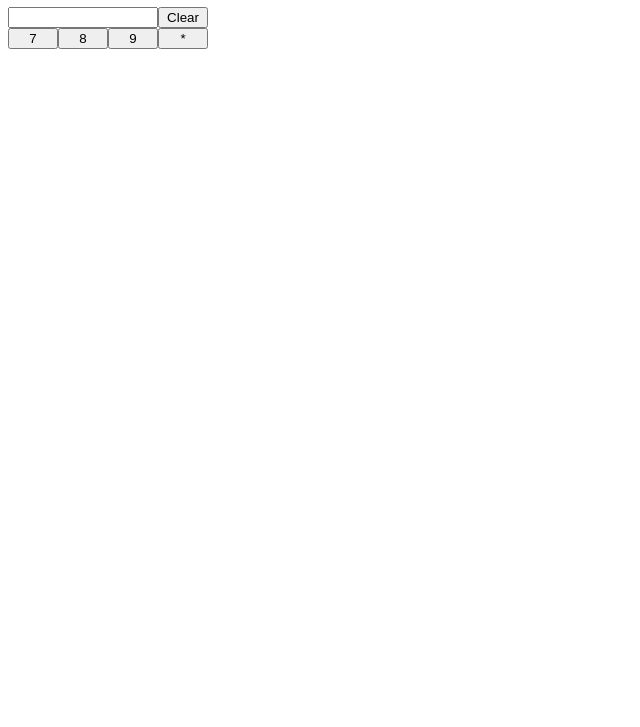
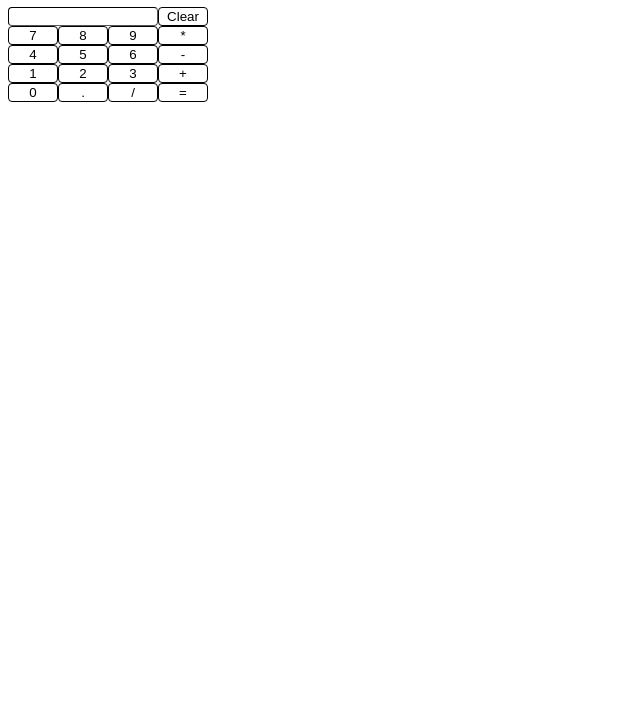
Before and after one commit to sukumarrkv/javascript, a plain HTML site: page calculator-app/calculator.html in a window 1280 px wide. Shown: the part 73-800 px from the top of the page, without its empty margins (0-640 px from the left). Drawn offline with Linux system fonts and the light colour scheme.

Commit message:
Added css styles and error handling

```diff
--- a/calculator-app/app.js
+++ b/calculator-app/app.js
@@ -1,10 +1,15 @@
-function display(value) {
-  document.querySelector('.input').value += value;
+function display(input) {
+  document.querySelector('.input').value += input;
 }
 
 function calculate() {
-  let expression = document.querySelector('.input').value;
-  const result = eval(expression);
+  const expression = document.querySelector('.input').value;
+  let result = '';
+  try {
+    result = eval(expression);
+  } catch(err) {
+    alert(err.message);
+  }
 
   document.querySelector('.input').value = result;
 }
--- a/calculator-app/calculator.css
+++ b/calculator-app/calculator.css
@@ -1,9 +1,32 @@
+button {
+  background-color: white;
+  color: black;
+  border-style: solid;
+  border-radius: 4px;
+  border-width: 1px;
+}
+
+button:hover {
+  background-color: lightgrey
+}
+.input {
+  background-color: white;
+  color: black;
+  border-radius: 4px;
+  border-width: 1px;
+  border-color: black;
+}
 .search-row {
   display: grid;
   grid-template-columns: 150px 50px;
 }
 
-.row-one {
+.row-one, .row-two, .row-three {
   display: grid;
   grid-template-columns: 50px 50px 50px 50px;
 }
+
+.row-four {
+  display: grid;
+  grid-template-columns: 50px 50px 50px 50px;
+}
--- a/calculator-app/calculator.html
+++ b/calculator-app/calculator.html
@@ -9,7 +9,7 @@
     <div class="main-container">
       <div class="search-row">
         <input class="input">
-        <button class="clear-button">Clear</button>
+        <button class="clear-button" onclick="clearInput()">Clear</button>
       </div>
       <div class="row-one">
         <button onclick="display('7')">7</button>
@@ -17,6 +17,25 @@
         <button onclick="display('9')">9</button>
         <button onclick="display('*')">*</button>
       </div>
+      <div class="row-two">
+        <button onclick="display('4')">4</button>
+        <button onclick="display('5')">5</button>
+        <button onclick="display('6')">6</button>
+        <button onclick="display('-')">-</button>
+      </div>
+      <div class="row-three">
+        <button onclick="display('1')">1</button>
+        <button onclick="display('2')">2</button>
+        <button onclick="display('3')">3</button>
+        <button onclick="display('+')">+</button>
+      </div>
+      <div class="row-four">
+        <button onclick="display('0')">0</button>
+        <button onclick="display('.')">.</button>
+        <button onclick="display('/')">/</button>
+        <button onclick="calculate()">=</button>
+      </div>
     </div>
+    <script src="app.js"></script>
   </body>
 </html>
```
